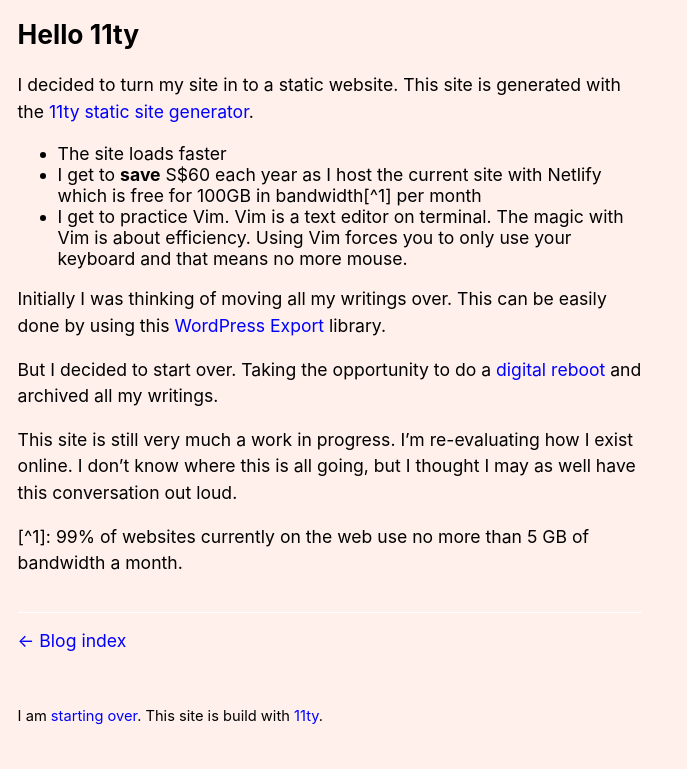
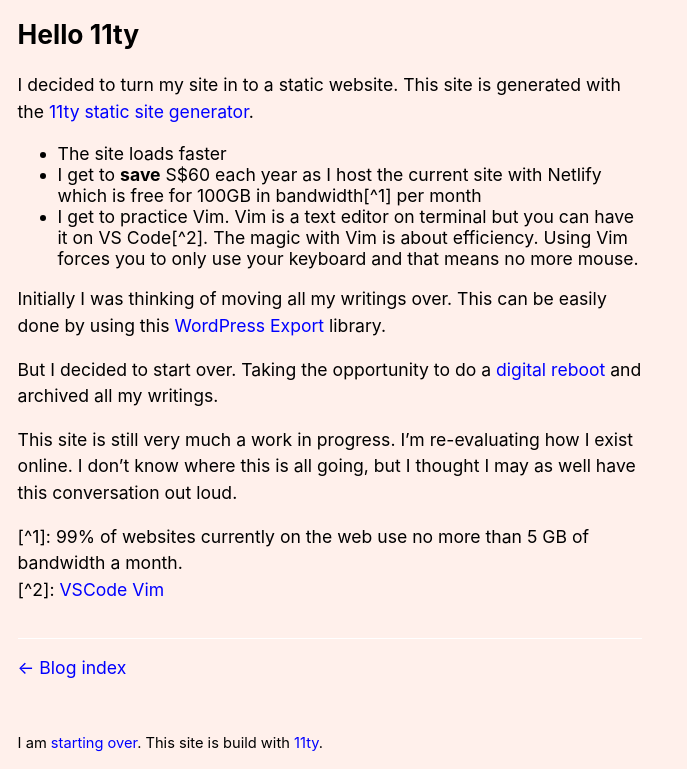
Before and after one commit to bosslee/This-is-Bosslee, an Eleventy site: page posts/hello-world.md in a window 1280 px wide. Shown: the part 584-1353 px from the top of the page, without its empty margins (0-687 px from the left). Before the commit the page ends 1327 px from the top, so only its background shows below. Built offline with nearby package versions, Linux system fonts and the light colour scheme; Eleventy itself is replaced by a stand-in of ours; files that its build step writes are made by us from their sources; what eleventy-plugin-youtube-embed would draw is missing.

Commit message:
added vscode vim link

```diff
--- a/posts/hello-world.md
+++ b/posts/hello-world.md
@@ -17,7 +17,7 @@
 
 - The site loads faster
 - I get to **save** S$60 each year as I host the current site with Netlify which is free for 100GB in bandwidth[^1] per month
-- I get to practice Vim. Vim is a text editor on terminal. The magic with Vim is about efficiency. Using Vim forces you to only use your keyboard and that means no more mouse.
+- I get to practice Vim. Vim is a text editor on terminal but you can have it on VS Code[^2]. The magic with Vim is about efficiency. Using Vim forces you to only use your keyboard and that means no more mouse.
 
 Initially I was thinking of moving all my writings over. This can be easily done by using this [WordPress Export](https://github.com/lonekorean/wordpress-export-to-markdown) library.
 
@@ -26,3 +26,4 @@
 This site is still very much a work in progress. I’m re-evaluating how I exist online. I don’t know where this is all going, but I thought I may as well have this conversation out loud.
 
 [^1]: 99% of websites currently on the web use no more than 5 GB of bandwidth a month.
+[^2]: [VSCode Vim](https://github.com/VSCodeVim/Vim)
```
